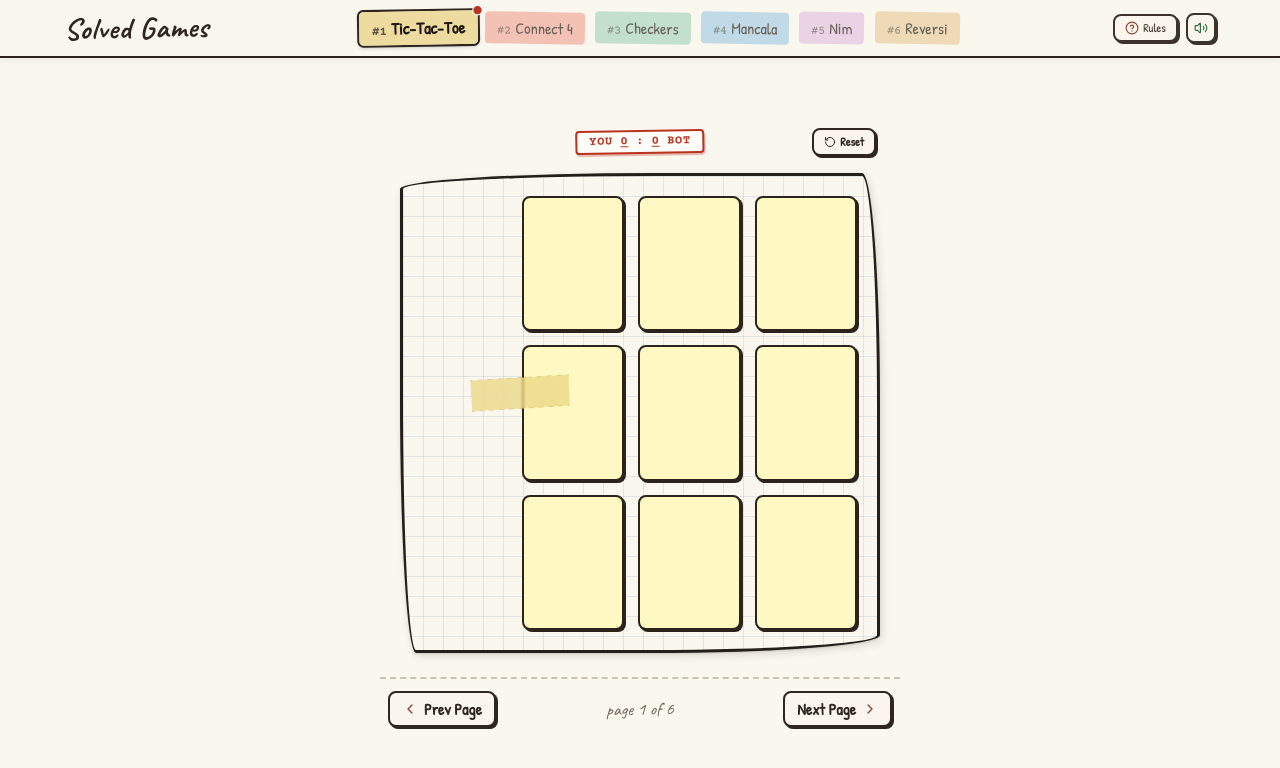
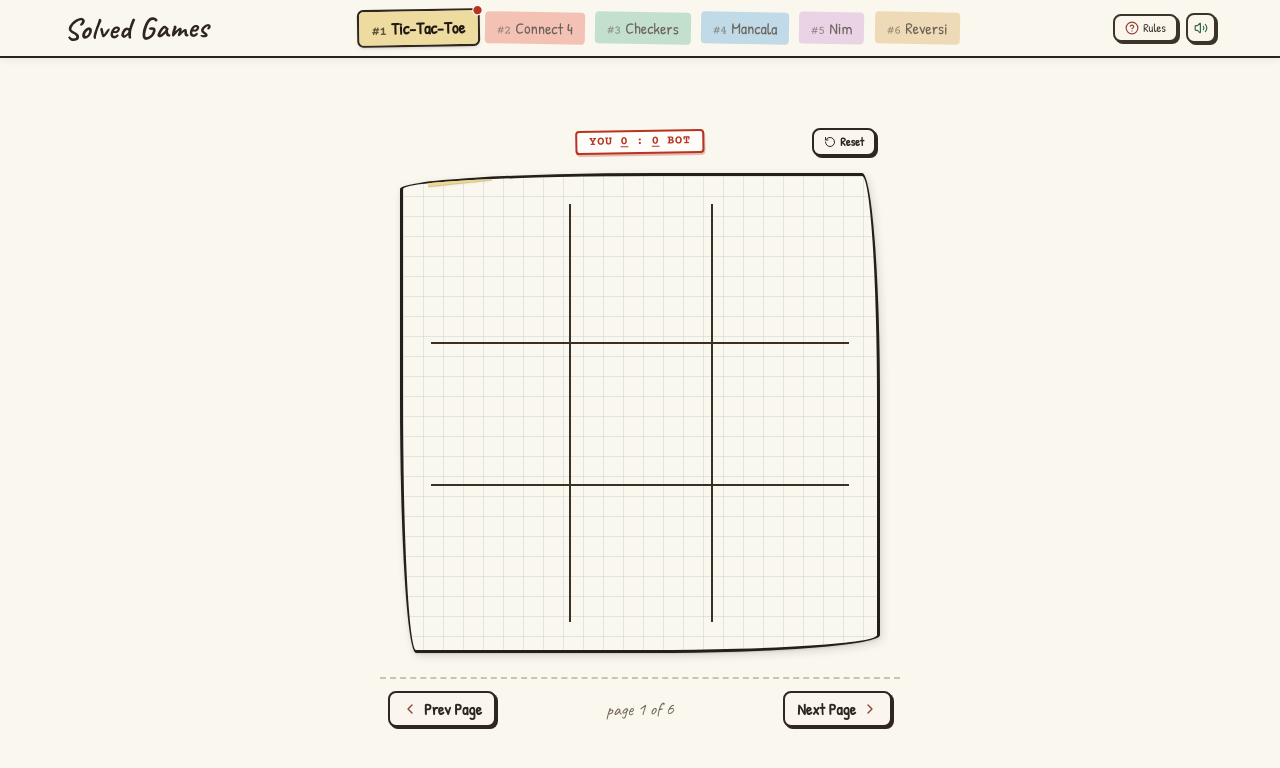
Before and after one commit to Alexander-Romine/Solved-Games, a React (Vite) app: page / in a window 1280 px wide. Shown: the top 768 px of the page. Built offline with nearby package versions, Linux system fonts and the light colour scheme.

Commit message:
Revert "Fix washi tape overlap and style tic-tac-toe squares as yellow post-it notes"
This reverts commit b9c2610d165d49366518db5e878cf441d524f199.

```diff
--- a/src/games/tictactoe/TicTacToeGame.tsx
+++ b/src/games/tictactoe/TicTacToeGame.tsx
@@ -85,7 +85,7 @@ export const TicTacToeGame: React.FC<TicTacToeGameProps> = ({ stats, onUpdateSta
     return () => clearTimeout(timer);
   }, [currentPlayer, board, winningLine, isDraw, makeMove]);
 
-  // Auto-refresh after 2.6s on loss or draw so the user can inspect the final board
+  // Auto-refresh after ~3.8s on loss or draw so the user can inspect the final board
   useEffect(() => {
     if ((winningLine && winningLine.winner === 'O') || isDraw) {
       const timer = setTimeout(() => {
@@ -108,7 +108,7 @@ export const TicTacToeGame: React.FC<TicTacToeGameProps> = ({ stats, onUpdateSta
     if (winningLine) {
       return winningLine.winner === 'X' ? 'You Won!' : 'Bot Won!';
     }
-    if (isDraw) return "Cat's Game (Draw)";
+    if (isDraw) return 'Cat’s Game (Draw)';
     return '';
   };
 
@@ -122,13 +122,19 @@ export const TicTacToeGame: React.FC<TicTacToeGameProps> = ({ stats, onUpdateSta
         onResetGame={resetGame}
       />
 
-      {/* Sketched Backing Sheet */}
-      <div className="w-[min(340px,calc(100vw-32px))] sm:w-[440px] md:w-[480px] h-[min(340px,calc(100vw-32px))] sm:h-[440px] md:h-[480px] p-3.5 sm:p-5 bg-[#faf6ee] hand-border-thick paper-note-shadow flex items-center justify-center select-none relative graph-paper-sketch">
-        {/* Washi tape piece going OVER the top of the post-it note */}
-        <div className="absolute -top-4 sm:-top-5 left-8 sm:left-12 w-28 sm:w-32 h-7 sm:h-8 bg-[#eed788]/95 washi-tape transform -rotate-2 z-30 shadow-md border-t border-b border-[#cca845]/50 pointer-events-none" />
+      {/* Sketched Graph Paper Sheet */}
+      <div className="w-[min(340px,calc(100vw-32px))] sm:w-[440px] md:w-[480px] h-[min(340px,calc(100vw-32px))] sm:h-[440px] md:h-[480px] p-4 sm:p-6 bg-[#fffdfa] hand-border-thick paper-note-shadow flex items-center justify-center select-none relative overflow-hidden graph-paper-sketch">
+        {/* Washi tape piece holding top-left corner */}
+        <div className="absolute -top-3 left-6 w-16 h-5 bg-[#ecd58e]/90 transform -rotate-6 shadow-xs border-t border-b border-[#c8b26e]/50 pointer-events-none" />
 
-        {/* 3x3 Grid of Light Yellow Post-it Squares */}
-        <div className="grid grid-cols-3 grid-rows-3 gap-2.5 sm:gap-3.5 w-full h-full relative z-10">
+        {/* Hand-drawn Grid Lines Container */}
+        <div className="grid grid-cols-3 grid-rows-3 gap-0 w-full h-full relative">
+          {/* Subtle hand-drawn dividing lines */}
+          <div className="absolute left-1/3 top-1 bottom-1 w-0.5 bg-[#3a3026] transform -rotate-0.5" />
+          <div className="absolute left-2/3 top-1 bottom-1 w-0.5 bg-[#3a3026] transform rotate-0.5" />
+          <div className="absolute top-1/3 left-1 right-1 h-0.5 bg-[#3a3026] transform rotate-0.5" />
+          <div className="absolute top-2/3 left-1 right-1 h-0.5 bg-[#3a3026] transform -rotate-0.5" />
+
           {board.map((cell, idx) => {
             const isWinner = isWinningCell(idx);
             const isClickable = cell === null && !winningLine && !isDraw && currentPlayer === 'X';
@@ -138,13 +144,11 @@ export const TicTacToeGame: React.FC<TicTacToeGameProps> = ({ stats, onUpdateSta
                 key={idx}
                 onClick={() => handleCellClick(idx)}
                 disabled={!isClickable}
-                className={`w-full h-full relative flex items-center justify-center touch-manipulation z-10 transition-all rounded-md sm:rounded-lg border-2 border-[#2c241c] shadow-[2px_2px_0px_#2c241c] ${
-                  isWinner
-                    ? 'bg-[#fde047] ring-2 ring-[#b83320] scale-[1.02]'
-                    : 'bg-[#fef9c3]'
+                className={`w-full h-full relative flex items-center justify-center touch-manipulation z-10 transition-colors ${
+                  isWinner ? 'bg-[#ffeedd]/70' : ''
                 } ${
                   isClickable
-                    ? 'cursor-pointer hover:bg-[#fef08a] hover:-translate-y-0.5 hover:shadow-[3px_3px_0px_#2c241c] active:translate-y-0 active:shadow-[1px_1px_0px_#2c241c]'
+                    ? 'cursor-pointer hover:bg-[#ebd9bd]/25'
                     : 'cursor-default'
                 }`}
                 aria-label={`Grid cell ${idx}`}
```
